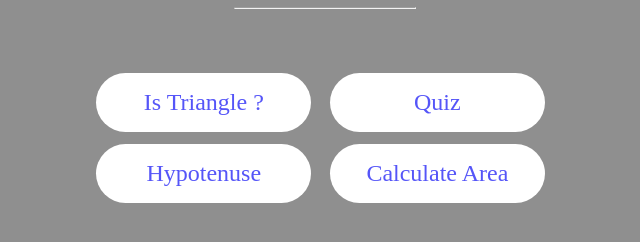
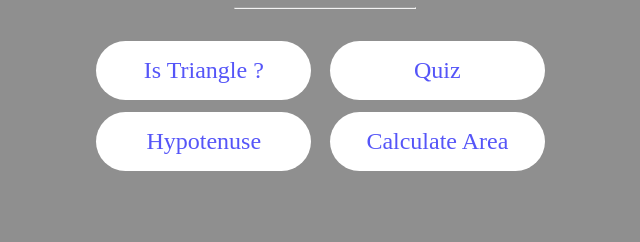
Before and after one commit to saurabhchirde/fun-with-triangle, a plain HTML site: page index.html in a window 1280 px wide. Shown: the part 88-330 px from the top of the page, without its empty margins (315-955 px from the left). Drawn offline with Linux system fonts and the light colour scheme.

Commit message:
minor changes

```diff
--- a/index.html
+++ b/index.html
@@ -11,8 +11,7 @@
     <h1>Fun with Triangles</h1>
     <hr />
     <div class="container2">
-      <a class="is" href="isTriangle.html">Is Triangle ?</a>
-
+      <a href="isTriangle.html" class="is">Is Triangle ?</a>
       <a href="quiz.html" class="quiz">Quiz</a>
       <a href="hypoten.html" class="hypo">Hypotenuse</a>
       <a href="area.html" class="area">Calculate Area</a>
--- a/style.css
+++ b/style.css
@@ -85,8 +85,6 @@ input {
   width: 470px;
   font-size: 1.5rem;
   margin: auto;
-  padding: 2rem 0.6rem;
-  text-align: left;
   color: rgb(243, 243, 243);
 }
 
```
